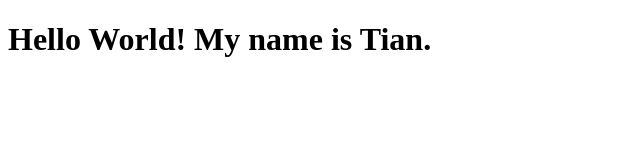
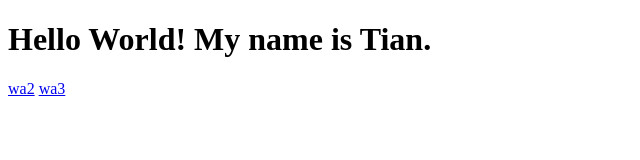
Before and after one commit to tiancruth/WebFall2025, a plain HTML site: page index.html in a window 1280 px wide. Shown: the full height of the page, 0-640 px from the left. Drawn offline with Linux system fonts and the light colour scheme.

Commit message:
Update index.html

```diff
--- a/index.html
+++ b/index.html
@@ -8,5 +8,11 @@
 <body>
         <h1>Hello World! My name is Tian.</h1>
 
+        <nav aria-label="Main navigation">
+            <a href="./wa1/wa1.html">wa2</a>
+            <a href="./wa3/home.html">wa3</a>
+    </nav>
+
+
 </body>
 </html>
```
